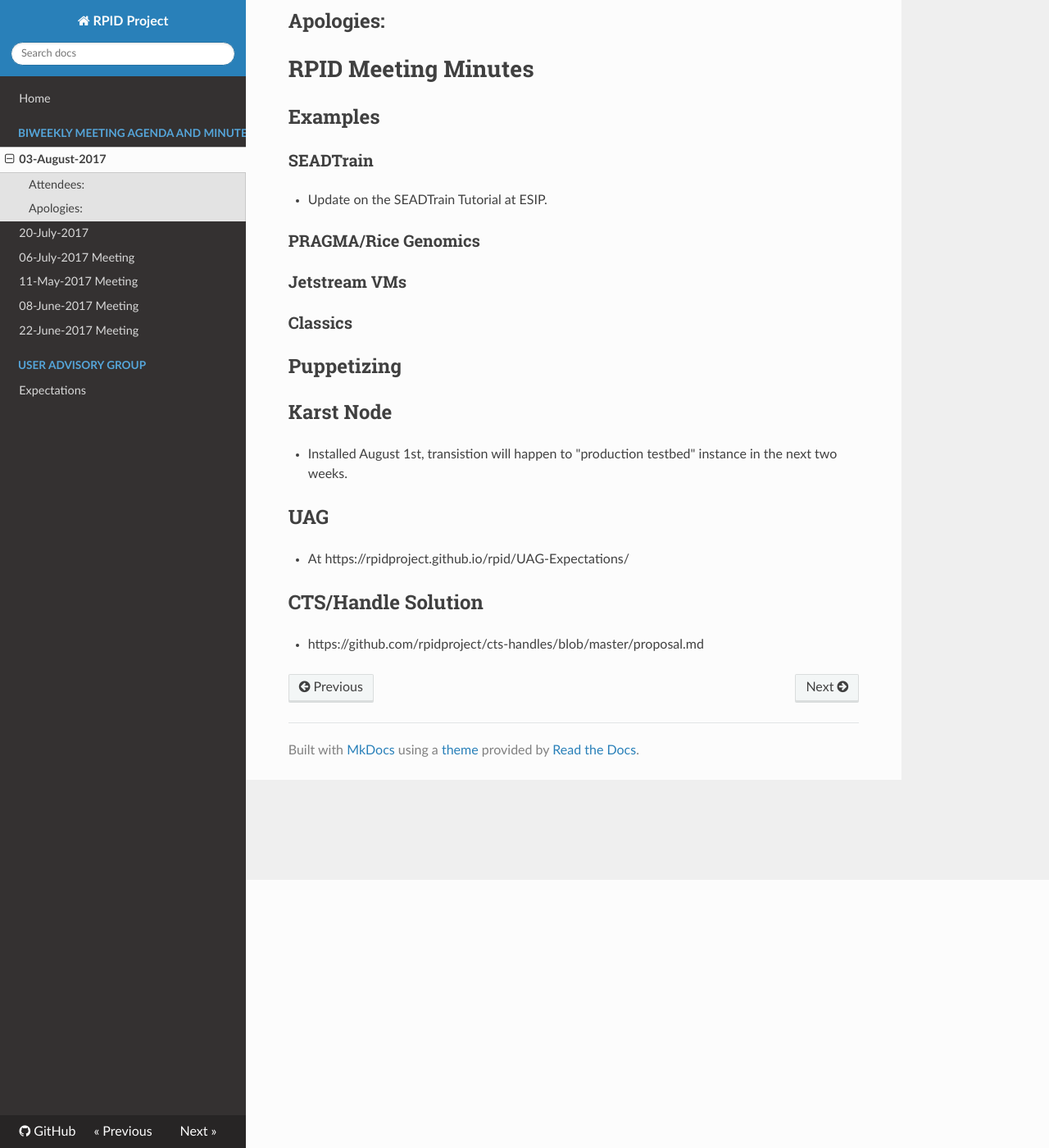
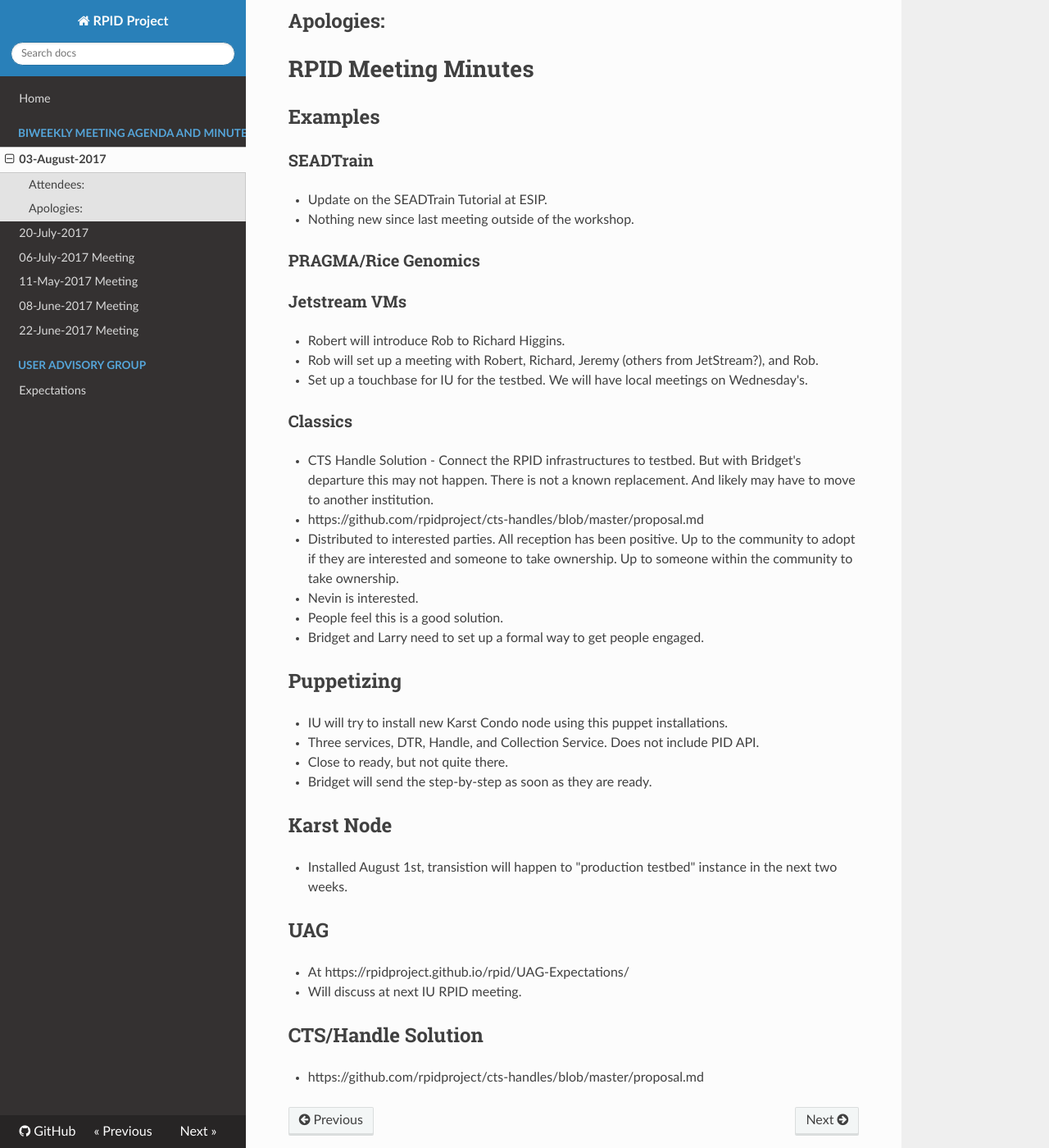
Before and after one commit to rpidproject/rpid, an MkDocs documentation site: the page built from docs/03-August-2017.md, in a window 1280 px wide and 1400 px high, scrolled down 327 px. Shown: the whole window at 82% size. Built offline with MkDocs 1.6.1, drawn with Linux system fonts in a browser that asks for light colours; nearby versions of some CDN libraries; old or Windows-style settings are respelled for this version of MkDocs.

Commit message:
Update 03-August-2017.md

```diff
--- a/docs/03-August-2017.md
+++ b/docs/03-August-2017.md
@@ -14,20 +14,35 @@
 
 ### SEADTrain
    * Update on the SEADTrain Tutorial at ESIP.
+   * Nothing new since last meeting outside of the workshop.
 
 ### PRAGMA/Rice Genomics
 
 ### Jetstream VMs
+   * Robert will introduce Rob to Richard Higgins.
+   * Rob will set up a meeting with Robert, Richard, Jeremy (others from JetStream?), and Rob.
+   * Set up a touchbase for IU for the testbed. We will have local meetings on Wednesday's.
 
 ### Classics
+   * CTS Handle Solution - Connect the RPID infrastructures to testbed. But with Bridget's departure this may not happen. There is not a known replacement. And likely may have to move to another institution.
+   * https://github.com/rpidproject/cts-handles/blob/master/proposal.md
+   * Distributed to interested parties. All reception has been positive. Up to the community to adopt if they are interested and someone to take ownership. Up to someone within the community to take ownership.
+   * Nevin is interested.
+   * People feel this is a good solution.
+   * Bridget and Larry need to set up a formal way to get people engaged.
 
 ## Puppetizing
+   * IU will try to install new Karst Condo node using this puppet installations.
+   * Three services, DTR, Handle, and Collection Service. Does not include PID API.
+   * Close to ready, but not quite there.
+   * Bridget will send the step-by-step as soon as they are ready.
 
 ## Karst Node
    * Installed August 1st, transistion will happen to "production testbed" instance in the next two weeks.
 
 ## UAG
    * At https://rpidproject.github.io/rpid/UAG-Expectations/
+   * Will discuss at next IU RPID meeting.
 
 ## CTS/Handle Solution
    * https://github.com/rpidproject/cts-handles/blob/master/proposal.md
```
